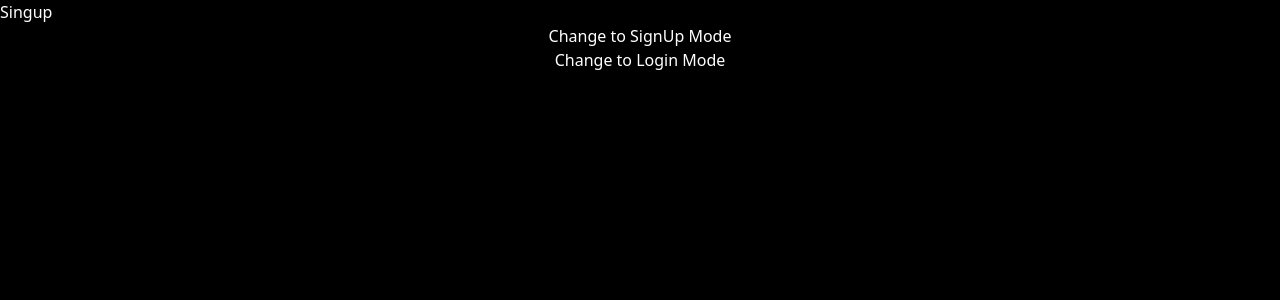
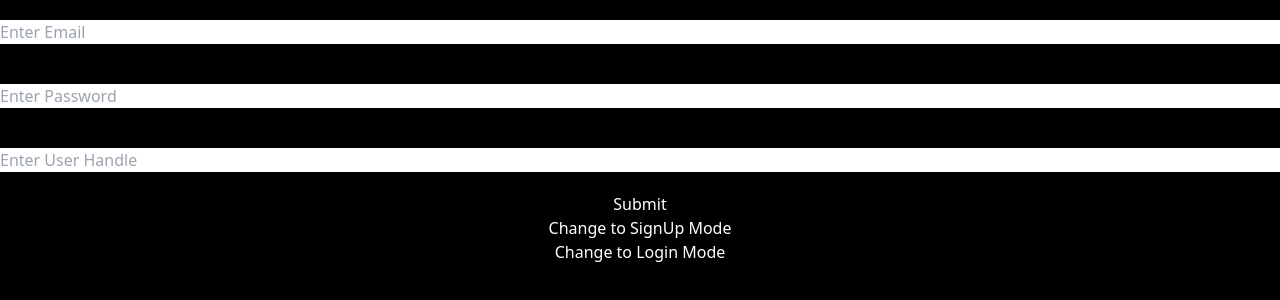
Before and after one commit to SahilSamel/twitter-clone, a Next.js app in the folder front-end/: page /auth in a window 1280 px wide. Both pictures are taken after a click on the button "Change to SignUp Mode". Shown: the top 300 px of the page. Built offline with nearby package versions, Linux system fonts and the light colour scheme.

Commit message:
SignUp component intialized

```diff
--- a/front-end/components/SignUp.tsx
+++ b/front-end/components/SignUp.tsx
@@ -1,9 +1,33 @@
-const SignUp = () => {
-    return (
-        <div>
-            Singup
-        </div>
-    );
+import { useForm, SubmitHandler } from "react-hook-form";
+
+type Inputs = {
+  email: string;
+  password: string;
+  userHandle: string;
+};
+
+export default function SignUp() {
+  const {
+    register,
+    handleSubmit,
+    watch,
+    formState: { errors },
+  } = useForm<Inputs>();
+  const onSubmit: SubmitHandler<Inputs> = (data) => console.log(data);
+
+  console.log(watch("email"));
+  return (
+    <form className="flex justify-center flex-col" onSubmit={handleSubmit(onSubmit)}>
+      <input placeholder="Enter Email" className="my-5" {...register("email", { required: true })} />
+      {errors.email && <span>This field is required</span>}
+
+      <input placeholder="Enter Password" className="my-5" {...register("password", { required: true })} />
+      {errors.password && <span>This field is required</span>}
+
+      <input placeholder="Enter User Handle" className="my-5" {...register("userHandle", { required: true })} />
+      {errors.userHandle && <span>This field is required</span>}
+
+      <input className="text-white" type="submit" />
+    </form>
+  );
 }
-
-export default SignUp;
--- a/front-end/package.json
+++ b/front-end/package.json
@@ -13,12 +13,14 @@
     "@types/react": "18.2.12",
     "@types/react-dom": "18.2.5",
     "autoprefixer": "10.4.14",
+    "axios": "^1.4.0",
     "eslint": "8.43.0",
     "eslint-config-next": "13.4.6",
     "next": "13.4.6",
     "postcss": "8.4.24",
     "react": "18.2.0",
     "react-dom": "18.2.0",
+    "react-hook-form": "^7.44.3",
     "tailwindcss": "3.3.2",
     "typescript": "5.1.3"
   }
--- a/front-end/pages/globals.css
+++ b/front-end/pages/globals.css
@@ -6,3 +6,7 @@ body {
     background-color: black;
     color: white;
 }
+
+input {
+    color: black;
+  }
```
Also changed, not shown: 1 other file (tests, documents, lock files or other folders).
